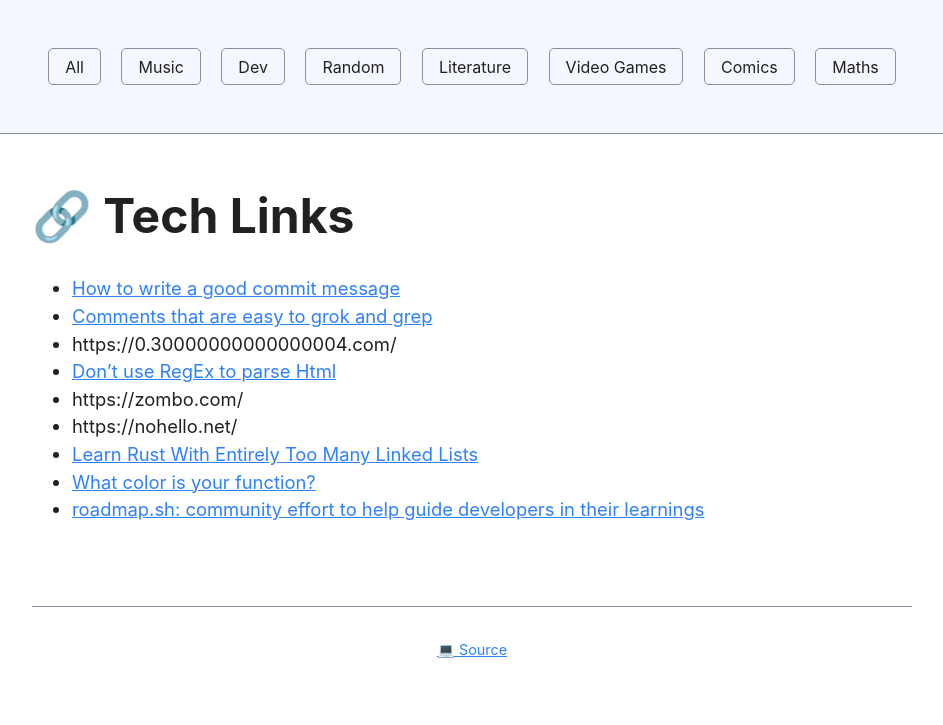
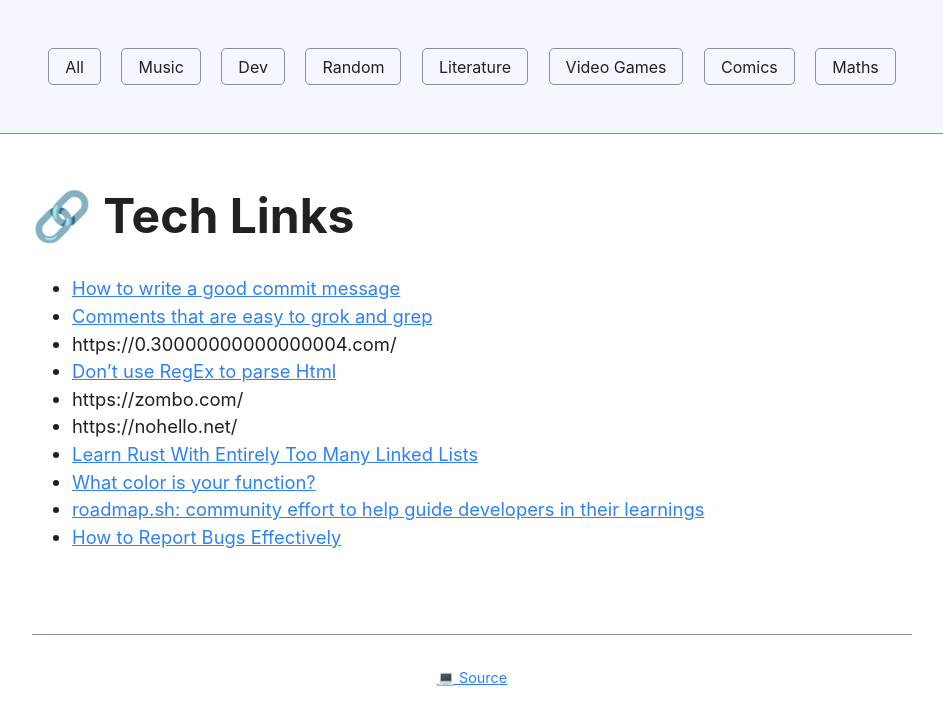
Before and after one commit to x4d3/blog, a Jekyll site: the page built from _posts/2024-05-15-tech-links.md, in a window 1280 px wide. Shown: the top 725 px of the page, without its empty margins (168-1111 px from the left). Built offline with Jekyll 4.4.1, drawn with Linux system fonts in a browser that asks for light colours; Markdown is read by kramdown in place of the engine named in the settings; a script that is not in the unit is left out.

Commit message:
Add a link to How to Report Bugs Effectively

```diff
--- a/_posts/2024-05-15-tech-links.md
+++ b/_posts/2024-05-15-tech-links.md
@@ -15,3 +15,4 @@ description: A curated list of technical articles, tools, and fun web curiositie
 - [Learn Rust With Entirely Too Many Linked Lists](https://rust-unofficial.github.io/too-many-lists/)
 - [What color is your function?](https://journal.stuffwithstuff.com/2015/02/01/what-color-is-your-function/)
 - [roadmap.sh: community effort to help guide developers in their learnings](https://roadmap.sh/)
+- [How to Report Bugs Effectively](https://www.chiark.greenend.org.uk/~sgtatham/bugs.html)
```
